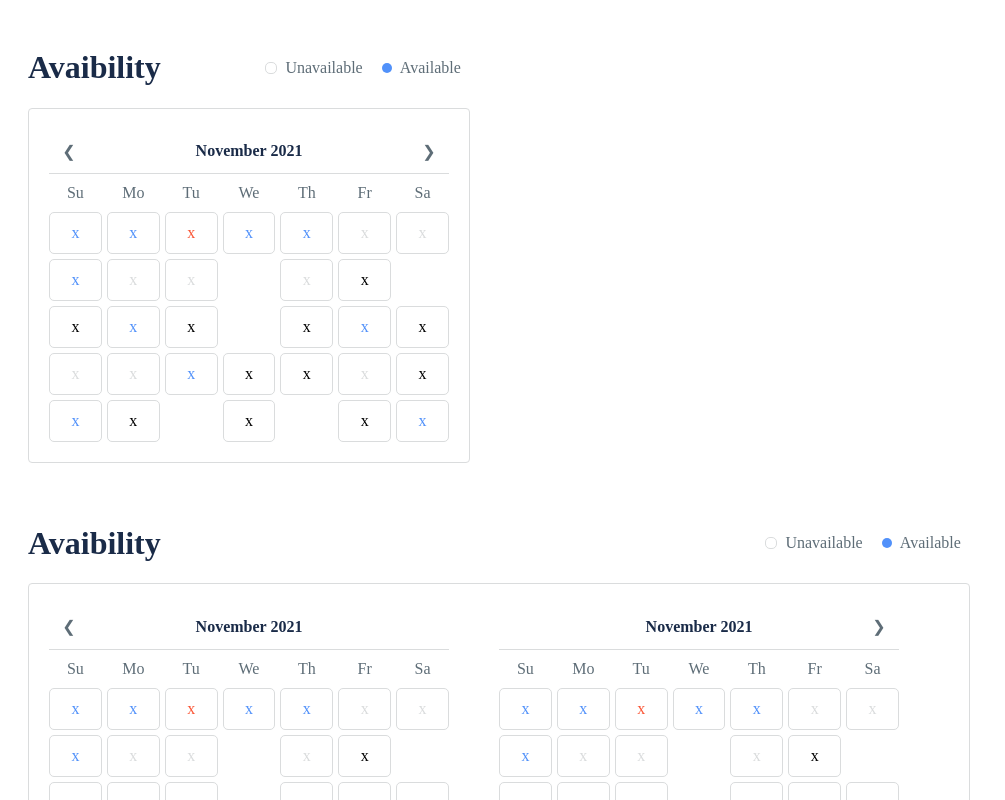
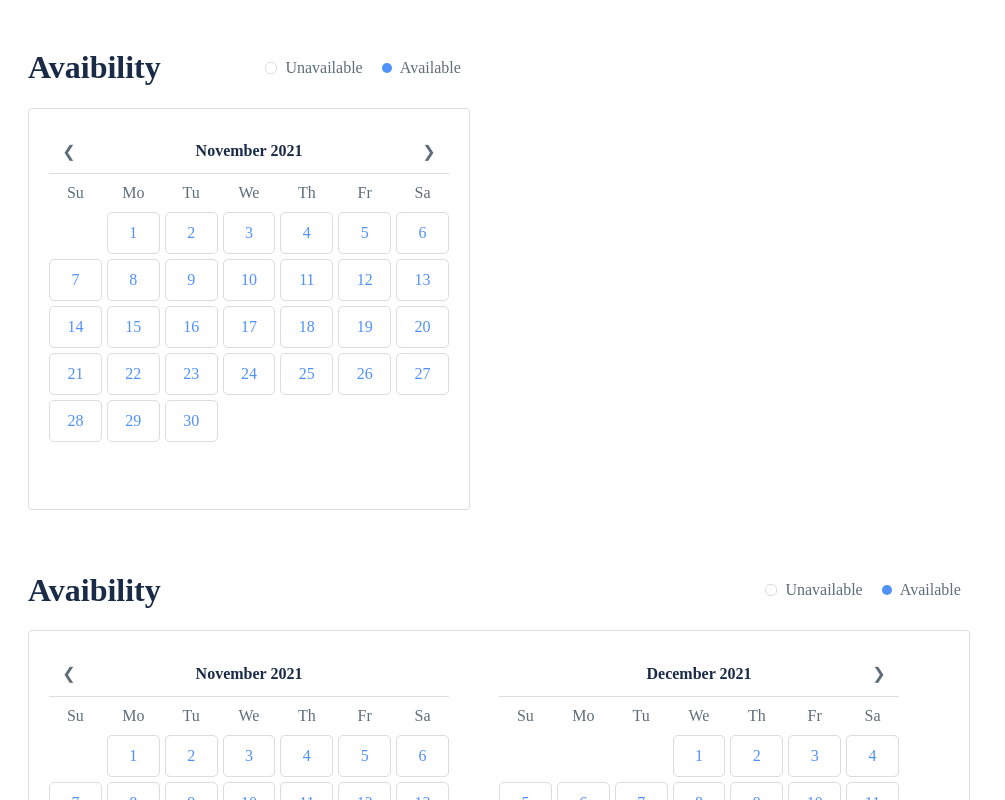
Before and after one commit to djibril6/kollia, a React (Create React App) app: page / in a window 1280 px wide. Shown: the top 800 px of the page, without its empty margins (0-1005 px from the left). Built offline with nearby package versions, Linux system fonts and the light colour scheme.

Commit message:
logic of single date picker

```diff
--- a/src/components/Calendar/Calendar.tsx
+++ b/src/components/Calendar/Calendar.tsx
@@ -1,67 +1,109 @@
 import React from 'react';
 import './Calendar.scss';
 
+const months = [
+    {
+        "en": "January",
+    },
+    {
+        "en": "February",
+    },
+    {
+        "en": "March",
+    },
+    {
+        "en": "April",
+    },
+    {
+        "en": "May",
+    },
+    {
+        "en": "June",
+    },
+    {
+        "en": "Julay",
+    },
+    {
+        "en": "August",
+    },
+    {
+        "en": "September",
+    },
+    {
+        "en": "October",
+    },
+    {
+        "en": "November",
+    },
+    {
+        "en": "December",
+    },
+];
+const total = 6 * 7;
+const days = [
+    { index: 0, label: 'Su' },
+    { index: 1, label: 'Mo' },
+    { index: 2, label: 'Tu' },
+    { index: 3, label: 'We' },
+    { index: 4, label: 'Th' },
+    { index: 5, label: 'Fr' },
+    { index: 6, label: 'Sa' }
+];
 interface ICalendarProps {
     hideLeftArrow?: boolean;
     hideRightArrow?: boolean;
+    currentDate: Date;
+    onClickNext?: Function;
+    onClickPrev?: Function;
+    onSelect?: (date: Date) => void;
 }
 function Calendar(props: ICalendarProps) {
+    const [listOfDays, setListOfDays] = React.useState<number[]>([]);
+
+    React.useEffect(() => {
+        const lastDate = new Date(props.currentDate.getFullYear(), props.currentDate.getMonth() + 1, 0).getDate();
+        const firstDay = new Date(props.currentDate.getFullYear(), props.currentDate.getMonth(), 1).getDay();
+
+        const list = Array.from({length: lastDate}, (_, index) => index + 1);
+        for (let i = 0; i < firstDay; i++) {
+            list.unshift(0);
+        }
+        const end = Array.from({length: total - list.length}, () => 0);
+        list.push(...end);
+        setListOfDays(list);
+    }, [props.currentDate])
+
+    const getClassName = (item: number) => {
+        return item <= 0 ? " hidden" : " enable";
+    }
+    const handleDatePicked = (day: number) => {
+        const date = new Date(props.currentDate.getFullYear(), props.currentDate.getMonth(), day);
+        props.onSelect && props.onSelect(date);
+    }
     return (
         <div className="calendar-container">
             <div className="calendar-title">
-                <h2>November 2021</h2>
+                <h2>{months[props.currentDate.getMonth()].en} {props.currentDate.getFullYear()}</h2>
                 {!props.hideLeftArrow && <div className="arrow arrow-left">
-                    <span>&#10094;</span>
+                    <span onClick={() => props.onClickPrev && props.onClickPrev()}>&#10094;</span>
                 </div>}
                 {!props.hideRightArrow && <div className="arrow arrow-right">
-                    <span>&#10095;</span>
+                    <span onClick={() => props.onClickNext && props.onClickNext()}>&#10095;</span>
                 </div>}
             </div>
             <div className="calendar-header">
-                <div className="calendar-header-item">Su</div>
-                <div className="calendar-header-item">Mo</div>
-                <div className="calendar-header-item">Tu</div>
-                <div className="calendar-header-item">We</div>
-                <div className="calendar-header-item">Th</div>
-                <div className="calendar-header-item">Fr</div>
-                <div className="calendar-header-item">Sa</div>
+                {days.map((day, idx) => (
+                    <div key={idx} className="calendar-header-item">{day.label}</div>
+                ))}
             </div>
             <div className="calendar-body">
-                <div className="calendar-item enable">x</div>
-                <div className="calendar-item enable">x</div>
-                <div className="calendar-item active">x</div>
-                <div className="calendar-item enable">x</div>
-                <div className="calendar-item enable">x</div>
-                <div className="calendar-item disable">x</div>
-                <div className="calendar-item disable">x</div>
-                <div className="calendar-item enable">x</div>
-                <div className="calendar-item disable">x</div>
-                <div className="calendar-item disable">x</div>
-                <div className="calendar-item hidden">x</div>
-                <div className="calendar-item disable">x</div>
-                <div className="calendar-item">x</div>
-                <div className="calendar-item hidden">x</div>
-                <div className="calendar-item">x</div>
-                <div className="calendar-item enable">x</div>
-                <div className="calendar-item">x</div>
-                <div className="calendar-item hidden">x</div>
-                <div className="calendar-item">x</div>
-                <div className="calendar-item enable">x</div>
-                <div className="calendar-item">x</div>
-                <div className="calendar-item disable">x</div>
-                <div className="calendar-item disable">x</div>
-                <div className="calendar-item enable">x</div>
-                <div className="calendar-item">x</div>
-                <div className="calendar-item">x</div>
-                <div className="calendar-item disable">x</div>
-                <div className="calendar-item">x</div>
-                <div className="calendar-item enable">x</div>
-                <div className="calendar-item">x</div>
-                <div className="calendar-item hidden">x</div>
-                <div className="calendar-item">x</div>
-                <div className="calendar-item hidden">x</div>
-                <div className="calendar-item">x</div>
-                <div className="calendar-item enable">x</div>
+                {listOfDays.map((item, idx) => (
+                    <div
+                        key={idx}
+                        className={"calendar-item" + getClassName(item)}
+                        onClick={() => handleDatePicked(item)}
+                    >{item}</div>
+                ))}
             </div>
         </div>
     )
--- a/src/components/Calendar/DoubleCalendar/DoubleCalendar.tsx
+++ b/src/components/Calendar/DoubleCalendar/DoubleCalendar.tsx
@@ -4,11 +4,27 @@ import CalendarContainer from '../CalendarContainer';
 import './DoubleCalendar.scss';
 
 function DoubleCalendar() {
+    const [currentDate, setCurrentDate] = React.useState(new Date());
+
+    const goToNextMonth = () => {
+        setCurrentDate(new Date(currentDate.getFullYear(), currentDate.getMonth() + 1, 1))
+    }
+    const goToPreviousMonth = () => {
+        setCurrentDate(new Date(currentDate.getFullYear(), currentDate.getMonth() - 1, 1))
+    }
     return (
         <CalendarContainer>
             <div className="DoubleCalendar-container">
-                <Calendar hideRightArrow />
-                <Calendar hideLeftArrow />
+                <Calendar
+                    currentDate={currentDate}
+                    hideRightArrow
+                    onClickPrev={() => goToPreviousMonth()}
+                />
+                <Calendar
+                    currentDate={new Date(currentDate.getFullYear(), currentDate.getMonth() + 1, currentDate.getDate())}
+                    onClickNext={() => goToNextMonth()}
+                    hideLeftArrow
+                />
             </div>
         </CalendarContainer>
     )
--- a/src/components/Calendar/SimpleCalendar/SimpleCalendar.tsx
+++ b/src/components/Calendar/SimpleCalendar/SimpleCalendar.tsx
@@ -4,10 +4,23 @@ import CalendarContainer from '../CalendarContainer';
 import './SimpleCalendar.scss';
 
 function SimpleCalendar() {
+    const [currentDate, setCurrentDate] = React.useState(new Date());
+
+    const goToNextMonth = () => {
+        setCurrentDate(new Date(currentDate.getFullYear(), currentDate.getMonth() + 1, 1))
+    }
+    const goToPreviousMonth = () => {
+        setCurrentDate(new Date(currentDate.getFullYear(), currentDate.getMonth() - 1, 1))
+    }
     return (
         <CalendarContainer>
             <div className="SimpleCalendar-container">
-                <Calendar />
+                <Calendar
+                    currentDate={currentDate}
+                    onClickPrev={() => goToPreviousMonth()}
+                    onClickNext={() => goToNextMonth()}
+                    onSelect={(date) => console.log(date)}
+                />
             </div>
         </CalendarContainer>
     )
```
